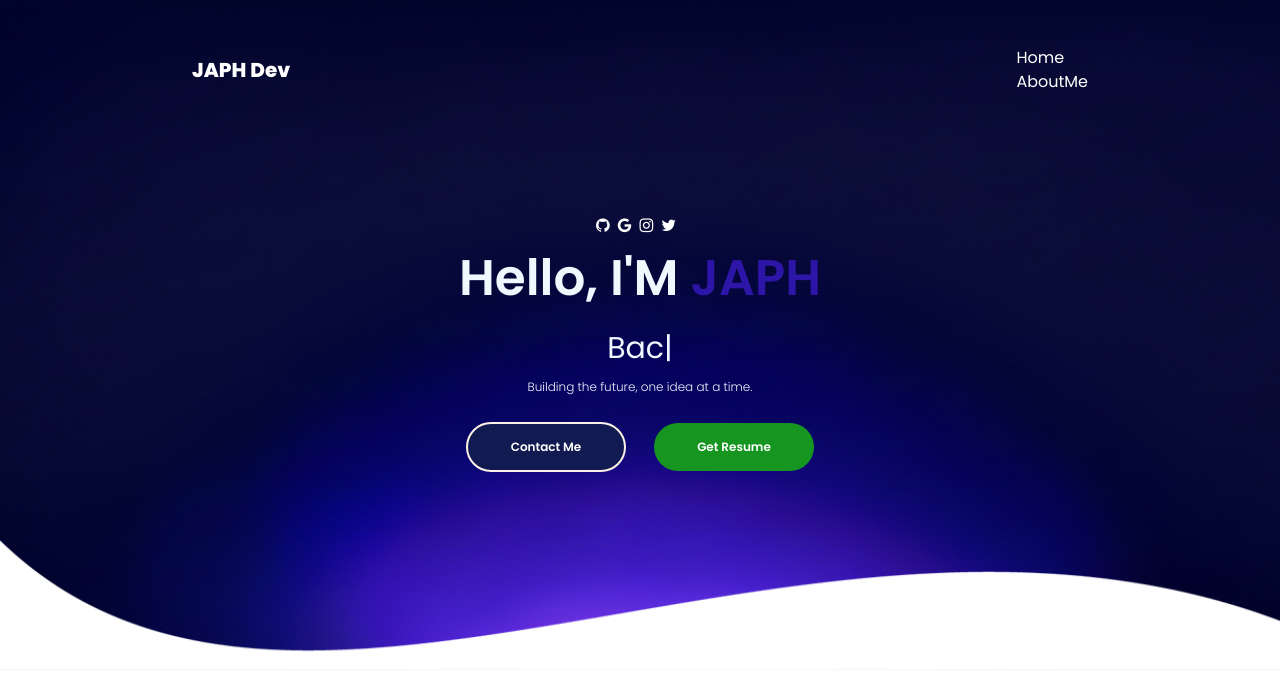
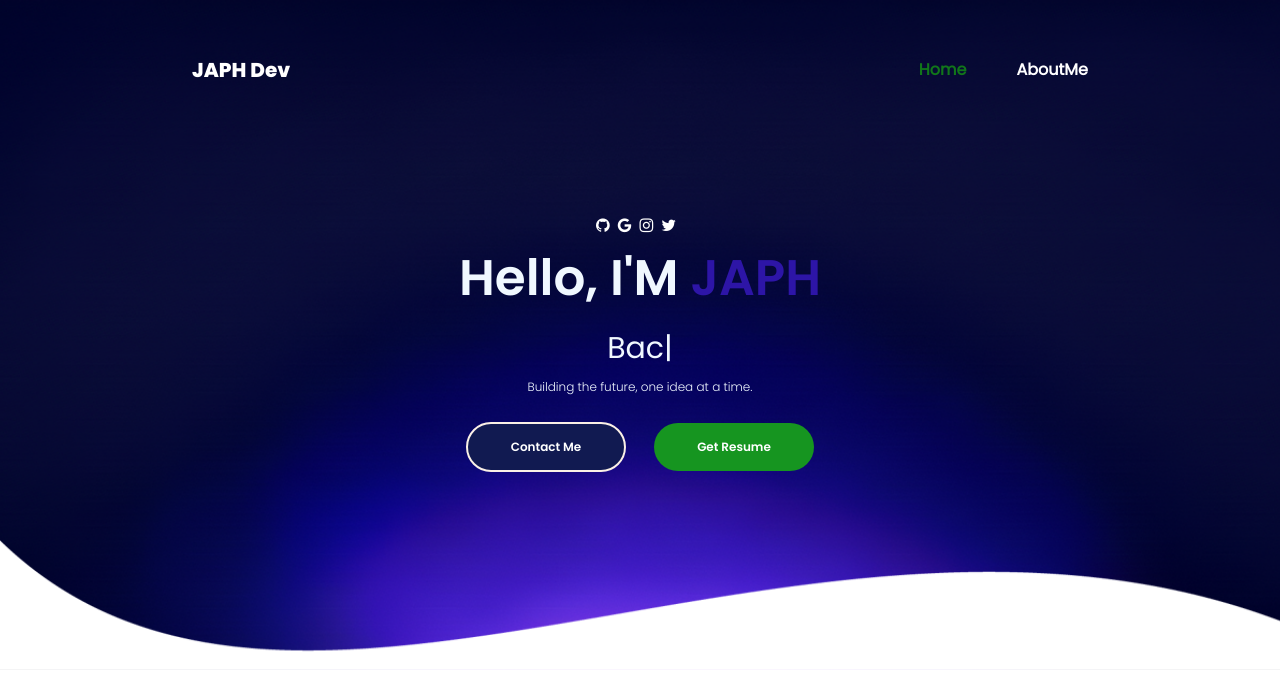
Before and after one commit to japhdev/client, a React (Create React App) app: page / in a window 1280 px wide. Shown: the top 690 px of the page. Built offline with nearby package versions, Linux system fonts and the light colour scheme; a web font is replaced by a local one.

Commit message:
Fixed syntax issues in getHeaderOptionsClass (missing space and classes in return) and corrected the Header options div by replacing Header with "header-options" and adding the missing quotes. Applications now works as expected.

```diff
--- a/src/PortfolioContainer/Home/Header/Header.js
+++ b/src/PortfolioContainer/Home/Header/Header.js
@@ -33,11 +33,11 @@ export default function Header() {
     const getHeaderOptionsClass = (index) => {
         let classes = "header-option";
         if (index < TOTAL_SCREENS.length - 1)
-            classes += "header-option-separator";
+            classes += " header-option-separator";
 
         if (selectedScreen === index)
-            classes += "selected-header-option";
-        return
+            classes += " selected-header-option";
+        return classes;
     }
 
     const switchScreen = (index, screen) => {
@@ -60,7 +60,7 @@ export default function Header() {
                     <div className='header-logo'>
                         <span>JAPH Dev</span>
                     </div>
-                    <div className={(showHeaderOptions) ? "header-options show-hamburger-options" : Header}>
+                    <div className={(showHeaderOptions) ? "header-options show-hamburger-options" : "header-options"}>
                         {getHeaderOptions()}
                     </div>
                 </div>
```
